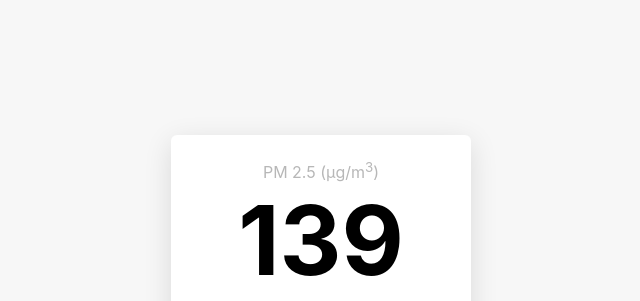
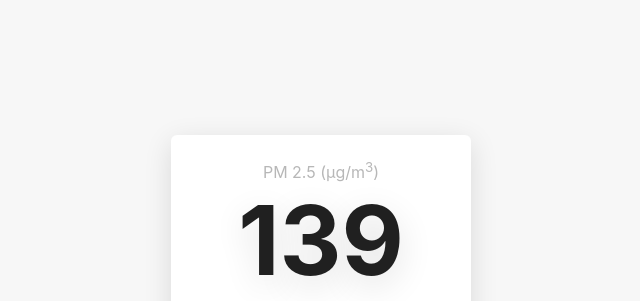
Before and after one commit to wiput1999/air-monitor-frontend, a plain HTML site: page index.html in a window 1280 px wide. Shown: the top 301 px of the page, without its empty margins (319-959 px from the left). Drawn offline with nearby package versions, Linux system fonts and the light colour scheme.

Commit message:
Lighten number colour

```diff
--- a/assets/css/main.css
+++ b/assets/css/main.css
@@ -66,7 +66,9 @@ canvas {
 .card span.number {
   font-size: 6em;
   font-weight: bold;
+  color: #202020;
   text-align: center;
+  text-shadow: 0 0.1em 0.35em rgba(0,0,0,0.12);
   margin-bottom: 0.06em;
 }
 
```
